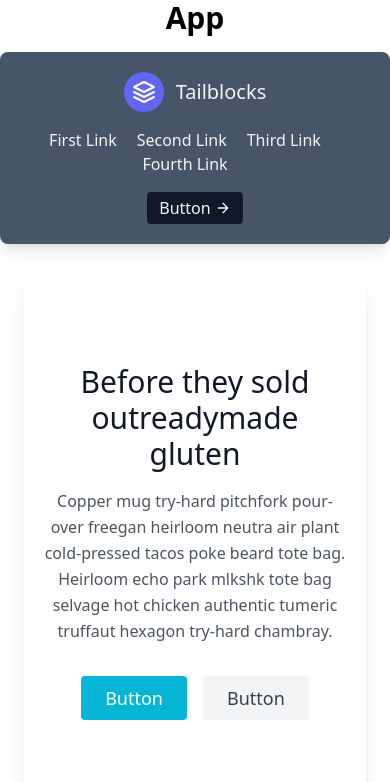
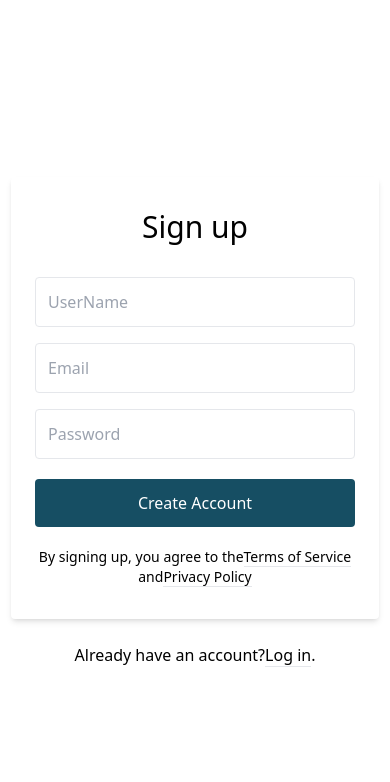
Before and after one commit to armaankhan8270/BlogApp-Mern-, a React (Create React App) app in the folder clients/blogpost/: page /signup in a window 390 px wide. Shown: the top 782 px of the page. Built offline with nearby package versions, Linux system fonts and the light colour scheme.

Commit message:
Frontend Registration Done

```diff
--- a/clients/blogpost/package.json
+++ b/clients/blogpost/package.json
@@ -41,5 +41,6 @@
     "autoprefixer": "^10.4.12",
     "postcss": "^8.4.16",
     "tailwindcss": "^3.1.8"
-  }
+  },
+  "proxy": "http://localhost:3001"
 }
--- a/clients/blogpost/src/App.js
+++ b/clients/blogpost/src/App.js
@@ -1,13 +1,19 @@
 import "./App.css";
+import Allposts from "./Components/Allposts";
+import Login from "./Components/Login";
 import Navbar from "./Components/Navbar";
 import Post from "./Components/Post";
+import { GlobalStateApiContext } from "./context/Api";
 
 function App() {
+  const { state } = GlobalStateApiContext();
   return (
-    <div className="App">
-      <h1 className="text-3xl font-bold text-center">App</h1>
+    <div className="App mb-12">
+      <h1 className="text-3xl font-bold text-center">App {state}</h1>
       <Navbar />
-      <Post />
+      {/* <Post /> */}
+      {/* <Login /> */}
+      {/* <Allposts /> */}
     </div>
   );
 }
--- a/clients/blogpost/src/Components/Allposts.js
+++ b/clients/blogpost/src/Components/Allposts.js
@@ -0,0 +1,49 @@
+import React from "react";
+
+const Allposts = () => {
+  return (
+    <div>
+      <div class="max-w-sm rounded overflow-hidden shadow-lg m-4">
+        <img
+          class="w-full"
+          src="https://images.unsplash.com/photo-1663915804905-168d8e0ed2cd?ixlib=rb-1.2.1&ixid=MnwxMjA3fDB8MHxlZGl0b3JpYWwtZmVlZHwxNHx8fGVufDB8fHx8&auto=format&fit=crop&w=500&q=60"
+          alt="Sunset in the mountains"
+        />
+        <div class="px-6 py-4">
+          <div class="flex items-center">
+            <img
+              class="w-10 h-10 rounded-full mr-4"
+              src="https://images.unsplash.com/photo-1662581871665-f299ba8ace07?ixlib=rb-1.2.1&ixid=M
+              nwxMjA3fDF8MHxwaG90by1wYWdlfHx8fGVufDB8fHx8&auto=format&fit=crop&w=386&q=80"
+              alt="Avatar of Writer"
+            />
+            <div class="text-sm">
+              <p class="text-gray-900 leading-none">Rafael Martin</p>
+              <p class="text-gray-600">Aug 9</p>
+            </div>
+          </div>
+
+          <div class="font-bold text-xl mb-2">The Coldest Sunset</div>
+          <p class="text-gray-700 text-base">
+            Lorem ipsum dolor sit amet, consectetur adipisicing elit.
+            Voluptatibus quia, nulla! Maiores et perferendis eaque,
+            exercitationem praesentium nihil.
+          </p>
+        </div>
+        <div class="px-6 pt-4 pb-2">
+          <span class="inline-block bg-gray-200 rounded-full px-3 py-1 text-sm font-semibold text-gray-700 mr-2 mb-2">
+            #photography
+          </span>
+          <span class="inline-block bg-gray-200 rounded-full px-3 py-1 text-sm font-semibold text-gray-700 mr-2 mb-2">
+            #travel
+          </span>
+          <span class="inline-block bg-gray-200 rounded-full px-3 py-1 text-sm font-semibold text-gray-700 mr-2 mb-2">
+            #winter
+          </span>
+        </div>
+      </div>
+    </div>
+  );
+};
+
+export default Allposts;
--- a/clients/blogpost/src/Components/CreatePost.js
+++ b/clients/blogpost/src/Components/CreatePost.js
@@ -0,0 +1,17 @@
+import React from "react";
+
+const CreatePost = () => {
+  return <div></div>;
+};
+
+export default CreatePost;
+{
+  /* <label class="block mb-2 text-sm font-medium text-gray-900 dark:text-gray-300" for="user_avatar">Upload file</label>
+<input class="block w-full text-sm text-gray-900 bg-gray-50 rounded-lg border border-gray-300 cursor-pointer dark:text-gray-400 focus:outline-none dark:bg-gray-700 dark:border-gray-600 dark:placeholder-gray-400" aria-describedby="user_avatar_help" id="user_avatar" type="file">
+<div class="mt-1 text-sm text-gray-500 dark:text-gray-300" id="user_avatar_help">A profile picture is useful to confirm your are logged into your account</div> */
+}
+
+{
+  /* <label for="message" class="block mb-2 text-sm font-medium text-gray-900 dark:text-gray-400">Your message</label>
+<textarea id="message" rows="4" class="block p-2.5 w-full text-sm text-gray-900 bg-gray-50 rounded-lg border border-gray-300 focus:ring-blue-500 focus:border-blue-500 dark:bg-gray-700 dark:border-gray-600 dark:placeholder-gray-400 dark:text-white dark:focus:ring-blue-500 dark:focus:border-blue-500" placeholder="Leave a comment..."></textarea> */
+}
--- a/clients/blogpost/src/Components/Login.js
+++ b/clients/blogpost/src/Components/Login.js
@@ -0,0 +1,37 @@
+import React from "react";
+
+const Login = () => {
+  return (
+    <div className="lg:w-1/2 sm:w-full lg:ml-64 sm:ml-0 lg:pr-12 lg:pl-12 rounded-xl sm:p-4 shadow-2xl">
+      <form>
+        <div class="mb-6">
+          <input
+            type="email"
+            id="email"
+            class="bg-gray-50 border border-gray-300 text-gray-900 text-sm rounded-lg focus:ring-blue-500 focus:border-blue-500 block w-full p-2.5 dark:bg-gray-700 dark:border-gray-600 dark:placeholder-gray-400 dark:text-white dark:focus:ring-blue-500 dark:focus:border-blue-500"
+            placeholder="Email"
+            required=""
+          />
+        </div>
+        <div class="mb-6">
+          <input
+            type="password"
+            id="password"
+            class="bg-gray-50 border border-gray-300 text-gray-900 text-sm rounded-lg focus:ring-blue-500 focus:border-blue-500 block w-full p-2.5 dark:bg-gray-700 dark:border-gray-600 dark:placeholder-gray-400 dark:text-white dark:focus:ring-blue-500 dark:focus:border-blue-500"
+            required=""
+            placeholder="password"
+          />
+        </div>
+        <div class="flex items-start mb-6"></div>
+        <button
+          type="submit"
+          class="text-white bg-blue-700 hover:bg-blue-800 focus:ring-4 focus:outline-none focus:ring-blue-300 font-medium rounded-lg text-sm w-full sm:w-auto px-5 py-2.5 text-center dark:bg-blue-600 dark:hover:bg-blue-700 dark:focus:ring-blue-800"
+        >
+          Login
+        </button>
+      </form>
+    </div>
+  );
+};
+
+export default Login;
--- a/clients/blogpost/src/Components/Navbar.js
+++ b/clients/blogpost/src/Components/Navbar.js
@@ -1,4 +1,5 @@
 import React from "react";
+import { Link } from "react-router-dom";
 
 const Navbar = () => {
   return (
@@ -18,13 +19,21 @@ const Navbar = () => {
             >
               <path d="M12 2L2 7l10 5 10-5-10-5zM2 17l10 5 10-5M2 12l10 5 10-5"></path>
             </svg>
-            <span class="ml-3 text-xl">Tailblocks</span>
+            <span class="ml-3 text-xl">ArmaanBlog</span>
           </a>
           <nav class="md:ml-auto md:mr-auto flex flex-wrap items-center text-base justify-center">
-            <a class="mr-5 hover:text-gray-900">First Link</a>
-            <a class="mr-5 hover:text-gray-900">Second Link</a>
-            <a class="mr-5 hover:text-gray-900">Third Link</a>
-            <a class="mr-5 hover:text-gray-900">Fourth Link</a>
+            <Link to="/signup" class="mr-5 hover:text-gray-900">
+              Signup
+            </Link>
+            <Link to="/login" class="mr-5 hover:text-gray-900">
+              Login
+            </Link>
+            <Link to="/post" class="mr-5 hover:text-gray-900">
+              Post
+            </Link>
+            <Link to="/allpost" class="mr-5 hover:text-gray-900">
+              Home
+            </Link>
           </nav>
           <button class="inline-flex items-center bg-gray-900 border-0 py-1 px-3 focus:outline-none hover:bg-gray-200 rounded text-base mt-4 md:mt-0">
             Button
--- a/clients/blogpost/src/Components/Signup.js
+++ b/clients/blogpost/src/Components/Signup.js
@@ -0,0 +1,95 @@
+import React, { useState } from "react";
+import axios from "axios";
+
+const Signup = () => {
+  const [username, setusername] = useState();
+  const [email, setemail] = useState();
+  const [password, setpassword] = useState();
+  const Register = async () => {
+    const url = "http://localhost:3001/user/register";
+    const RegisterData = { username, password, email };
+    await axios
+      .post(url, RegisterData)
+      .then((e) => {
+        console.log(e);
+      })
+      .catch((value) => {
+        console.log(value);
+      });
+  };
+  return (
+    <div>
+      <div class="bg-grey-lighter min-h-screen flex flex-col">
+        <div class="container max-w-sm mx-auto flex-1 flex flex-col items-center justify-center px-2">
+          <div class="bg-white px-6 py-8 rounded shadow-md text-black w-full">
+            <h1 class="mb-8 text-3xl text-center">Sign up</h1>
+            <input
+              type="text"
+              class="block border border-grey-light w-full p-3 rounded mb-4"
+              name="fullname"
+              placeholder="UserName"
+              value={username}
+              onChange={(e) => setusername(e.target.value)}
+            />
+
+            <input
+              type="text"
+              class="block border border-grey-light w-full p-3 rounded mb-4"
+              name="email"
+              placeholder="Email"
+              value={email}
+              onChange={(e) => setemail(e.target.value)}
+            />
+
+            <input
+              type="password"
+              class="block border border-grey-light w-full p-3 rounded mb-4"
+              name="password"
+              placeholder="Password"
+              value={password}
+              onChange={(e) => setpassword(e.target.value)}
+            />
+
+            <button
+              onClick={Register}
+              type="submit"
+              class="w-full text-center py-3 rounded bg-cyan-900 text-white hover:bg-green-dark focus:outline-none my-1"
+            >
+              Create Account
+            </button>
+
+            <div class="text-center text-sm text-grey-dark mt-4">
+              By signing up, you agree to the
+              <a
+                class="no-underline border-b border-grey-dark text-grey-dark"
+                href="#"
+              >
+                Terms of Service
+              </a>{" "}
+              and
+              <a
+                class="no-underline border-b border-grey-dark text-grey-dark"
+                href="#"
+              >
+                Privacy Policy
+              </a>
+            </div>
+          </div>
+
+          <div class="text-grey-dark mt-6">
+            Already have an account?
+            <a
+              class="no-underline border-b border-blue text-blue"
+              href="/login"
+            >
+              Log in
+            </a>
+            .
+          </div>
+        </div>
+      </div>
+    </div>
+  );
+};
+
+export default Signup;
--- /dev/null
+++ b/clients/blogpost/src/context/Api.js
@@ -0,0 +1,14 @@
+import { createContext, useContext, useState } from "react";
+
+const ApiContext = createContext();
+export const StateApiContext = ({ children }) => {
+  const [state, setstate] = useState("aarmaan");
+
+  return (
+    <ApiContext.Provider value={{ state, setstate }}>
+      {children}
+    </ApiContext.Provider>
+  );
+};
+
+export const GlobalStateApiContext = () => useContext(ApiContext);
--- a/clients/blogpost/src/index.js
+++ b/clients/blogpost/src/index.js
@@ -2,10 +2,26 @@ import React from "react";
 import ReactDOM from "react-dom/client";
 import "./index.css";
 import App from "./App";
+import { Link, BrowserRouter, Routes, Route } from "react-router-dom";
+import Login from "./Components/Login";
+import Post from "./Components/Post";
+import Allposts from "./Components/Allposts";
+import Signup from "./Components/Signup";
+import { StateApiContext } from "./context/Api";
 
 const root = ReactDOM.createRoot(document.getElementById("root"));
 root.render(
-  <React.StrictMode>
-    <App />
-  </React.StrictMode>
+  <StateApiContext>
+    <BrowserRouter>
+      {/* <App /> */}
+      <Routes>
+        <Route path="/" element={<App />} />
+        <Route path="/signup" element={<Signup />} />
+        <Route path="/login" element={<Login />} />
+        <Route path="/post" element={<Post />} />
+        <Route path="/allpost" element={<Allposts />} />
+        <Route path="/allpost" element={<Allposts />} />
+      </Routes>
+    </BrowserRouter>
+  </StateApiContext>
 );
```
Also changed, not shown: 1 other file (tests, documents, lock files or other folders).
